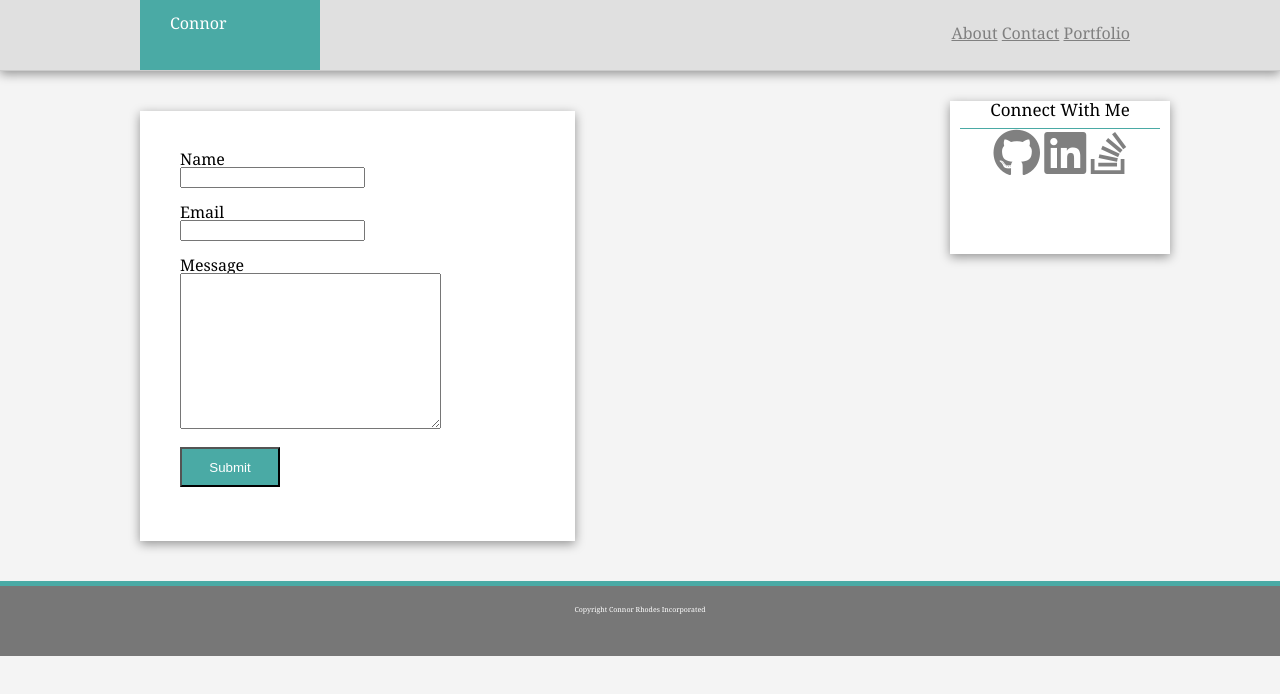
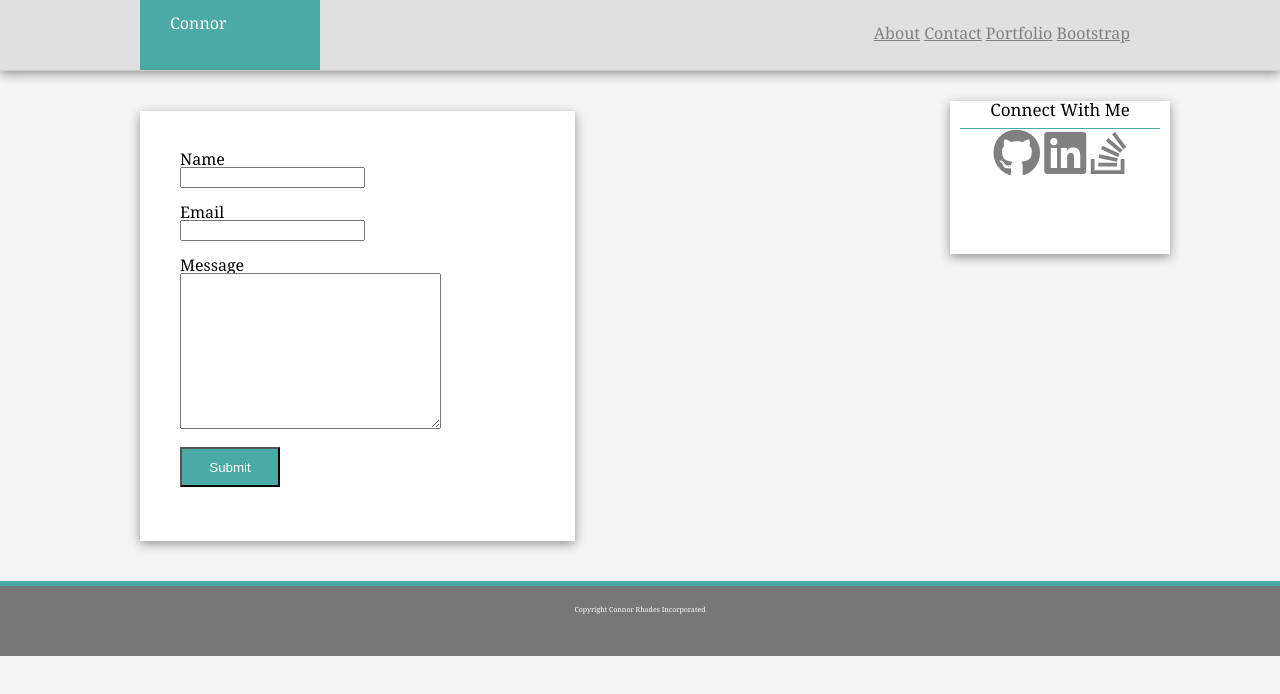
Before and after one commit to connorrhodes/Basic-Portfolio, a plain HTML site: page contact.html in a window 1280 px wide. Drawn offline with Linux system fonts and the light colour scheme; files that its build step writes are made by us from their sources.

Commit message:
added bootstrap version links to the other pages

```diff
--- a/contact.html
+++ b/contact.html
@@ -17,6 +17,7 @@
             <a href="index.html" alt="About">About</a>
             <a href="contact.html" alt="Contact">Contact</a>
             <a href="portfolio.html" alt="Portfolio">Portfolio</a>
+			<a href="Bootstrap/index.html" alt="Bootstrap">Bootstrap</a>
         </section>
     </header>
 
```
Also changed, not shown: portfolio.html (+1 -0 lines).
